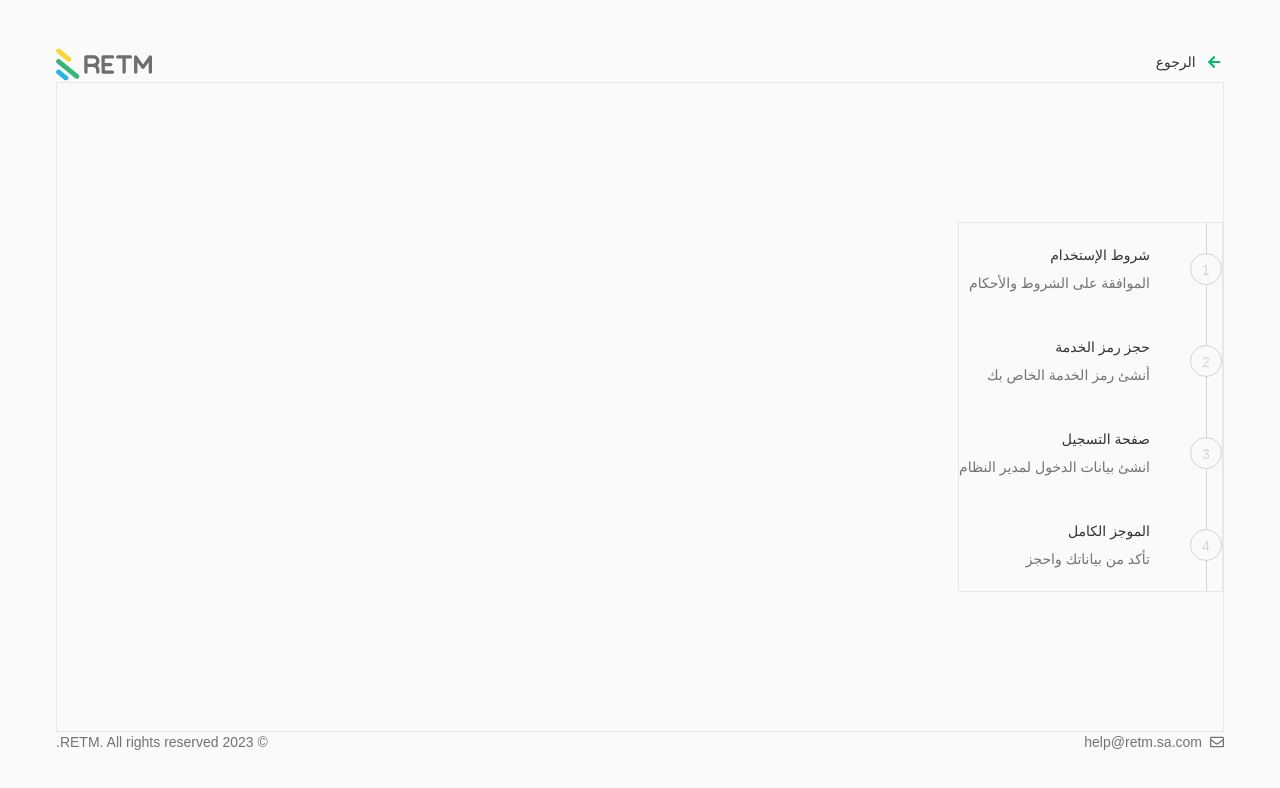
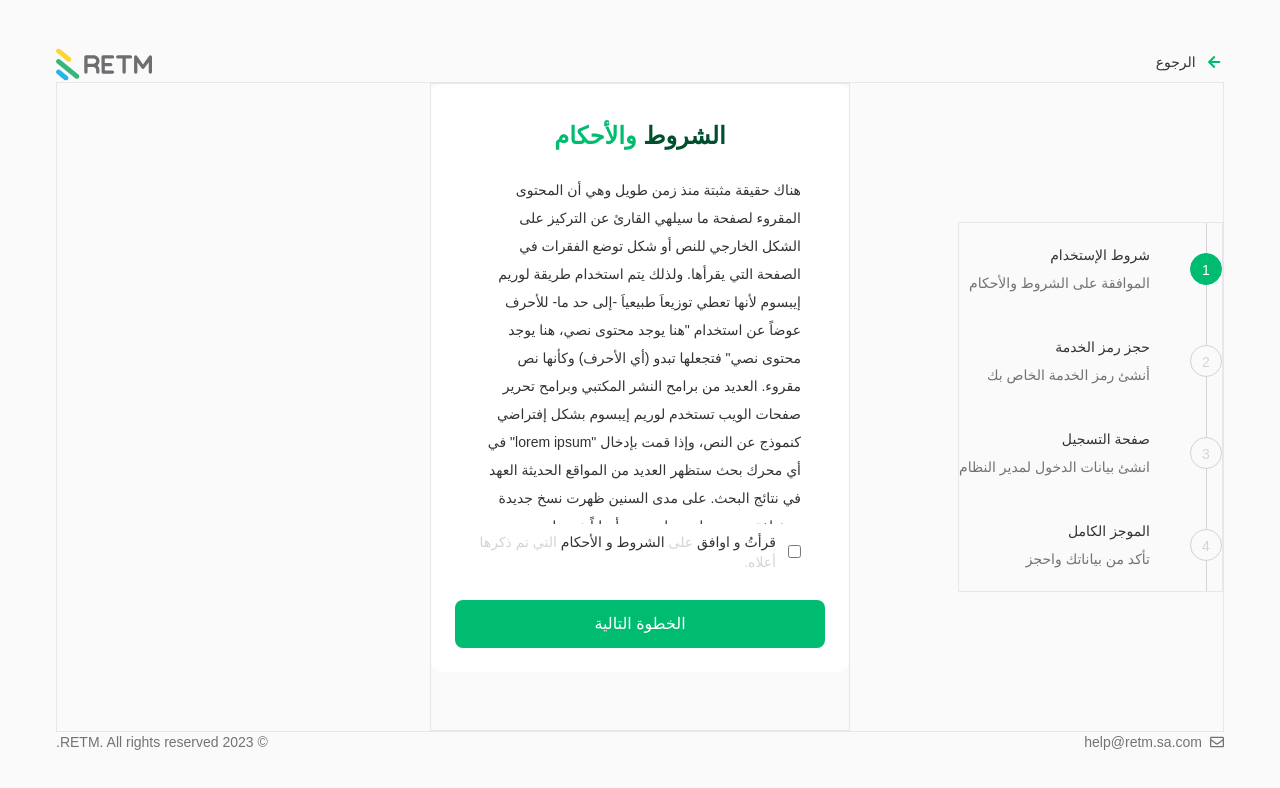
Before and after one commit to devahmedabdo/retm-assessment, an Angular app: page /cloud in a window 1280 px wide. Shown: the top 788 px of the page. Built offline with nearby package versions, Linux system fonts and the light colour scheme; a web font is replaced by a local one.

Commit message:
add first form section and form step logic

```diff
--- a/src/app/views/cloud/cloud.component.html
+++ b/src/app/views/cloud/cloud.component.html
@@ -2,7 +2,8 @@
   <div class=" h-screen ml:px-14 ml:py-12 xs:py-8 xs:px-8 py-[15px] px-[15px] flex flex-col justify-between">
     <div class="flex justify-between">
       <div>
-        <button role="button" class="flex gap-3 rounded items-center hover:bg-darkGrayColor hover:bg-opacity-5 p-1">
+        <button (click)="decrementStep()" role="button"
+          class="flex gap-3 rounded items-center hover:bg-darkGrayColor hover:bg-opacity-5 p-1">
           <fa-icon class="text-lightGreenColor" [icon]="arrow"></fa-icon>
           <span>الرجوع</span>
         </button>
@@ -10,11 +11,10 @@
       <div>
         <img src="../../../assets/Retm Logo.svg" alt="Retm Logo">
       </div>
-
     </div>
     <div class="form-section border relative">
       <div class="form-steps absolute border h-[370px] flex flex-col justify-around top-1/2 -translate-y-1/2">
-        <div *ngFor="let step of steps">
+        <div *ngFor="let step of steps" [ngClass]="{active:formStep == step.number,done:formStep > step.number}">
           <div class="step-number">
             <span>{{step.number}}</span>
             <fa-icon [icon]="check"></fa-icon>
@@ -25,9 +25,54 @@
           </div>
         </div>
       </div>
+      <form [formGroup]="cloudForm" class="border max-w-[420px] h-full mx-auto overflow-hidden relative">
+        <div [ngClass]="{hide:formStep != 1}" class="bg-white p-6 rounded-xl">
+          <div class="two-word" style="font-size: 24px;">
+            الشروط
+            <span>والأحكام</span>
+          </div>
+          <div class="h-[360px] overflow-auto py-3 px-6 text-sm font-light leading-7">
+            <p>
+              هناك حقيقة مثبتة منذ زمن طويل وهي أن المحتوى المقروء لصفحة ما سيلهي القارئ عن التركيز على الشكل الخارجي
+              للنص
+              أو شكل توضع الفقرات في الصفحة التي يقرأها. ولذلك يتم استخدام طريقة لوريم إيبسوم لأنها تعطي توزيعاَ طبيعياَ
+              -إلى حد ما- للأحرف عوضاً عن استخدام "هنا يوجد محتوى نصي، هنا يوجد محتوى نصي" فتجعلها تبدو (أي الأحرف)
+              وكأنها
+              نص مقروء. العديد من برامح النشر المكتبي وبرامح تحرير صفحات الويب تستخدم لوريم إيبسوم بشكل إفتراضي كنموذج
+              عن
+              النص، وإذا قمت بإدخال "lorem ipsum" في أي محرك بحث ستظهر العديد من المواقع الحديثة العهد في نتائج البحث.
+              على
+              مدى السنين ظهرت نسخ جديدة ومختلفة من نص لوريم إيبسوم، أحياناً عن طريق الصدفة، وأحياناً عن عمد كإدخال بعض
+              العبارات الفكاهية إليها الشكلي منذ القرن الخامس عشر عندما قامت مطبعة مجهولة برص مجموعة من الأحرف بشكل
+              عشوائي
+              أخذتها من نص، لتكوّن كتيّب بمثابة دليل أو مرجع شكلي لهذه الأحرف. خمسة قرون من الزمن لم تقضي على هذا النص،
+              بل
+              انه حتى صار مستخدماً وبشكله الأصلي في الطباعة والتنضيد الإلكتروني. انتشر بشكل كبير في ستينيّات هذا القرن
+              مع
+              إصدار رقائق "ليتراسيت" (Letraset) البلاستيكية تحوي مقاطع من هذا النص، وعاد لينتشر مرة أخرى مؤخراَ مع ظهور
+              برامج النشر الإلكتروني مثل "ألدوس بايج مايكر" (Aldus PageMaker) والتي حوت أيضاً على نسخ من نص لوريم
+              إيبسوم.
+
+            </p>
+          </div>
+          <div class=" flex items-center gap-3 px-6 py-2">
+            <input id="agreement" type="checkbox" formControlName="agreement">
+            <label class="font-light" for="agreement">قرأتُ و اوافق
+              <span class="text-vLightGrayColor">على</span><a href="" class="">
+                الشروط و الأحكام </a> <span class="text-vLightGrayColor">
+                التي تم ذكرها أعلاه.</span>
+            </label>
+          </div>
+          <div>
+            <button class="form-button" [disabled]="cloudForm.controls.agreement.invalid"
+              (click)="incrementStep();log()">
+              الخطوة التالية
+            </button>
+          </div>
+        </div>
+      </form>
     </div>
     <div class="text-lightGrayColor flex justify-between text-xs xs:text-sm">
-
       <a href="mailto:help@retm.sa.com" class="flex items-center gap-2">
         <fa-icon [icon]="emailIcon"></fa-icon>
         <span>help@retm.sa.com</span>
--- a/src/app/views/cloud/cloud.component.scss
+++ b/src/app/views/cloud/cloud.component.scss
@@ -40,4 +40,12 @@
       content: "";
     }
   }
+  form {
+    > div {
+      @apply absolute w-full max-h-max flex flex-col duration-300;
+      &.hide {
+        @apply opacity-0 -translate-x-10 -z-10;
+      }
+    }
+  }
 }
--- a/src/app/views/cloud/cloud.component.ts
+++ b/src/app/views/cloud/cloud.component.ts
@@ -1,4 +1,5 @@
 import { Component, OnInit } from '@angular/core';
+import { FormBuilder, Validators } from '@angular/forms';
 import { faEnvelope } from '@fortawesome/free-regular-svg-icons';
 import { faArrowLeft, faCheck } from '@fortawesome/free-solid-svg-icons';
 
@@ -11,6 +12,9 @@ export class CloudComponent implements OnInit {
   arrow = faArrowLeft;
   emailIcon = faEnvelope;
   check = faCheck;
+  //
+  year: number = new Date().getFullYear();
+  //
   steps: any[] = [
     {
       number: 1,
@@ -33,9 +37,24 @@ export class CloudComponent implements OnInit {
       des: 'تأكد من بياناتك واحجز',
     },
   ];
+  //
+
   formStep: number = 1;
-  year: number = new Date().getFullYear();
-  constructor() {}
+  agreement!: boolean;
+
+  cloudForm = this.fb.group({
+    agreement: ['', [Validators.required, Validators.requiredTrue]],
+  });
+  incrementStep() {
+    this.formStep += 1;
+  }
+  decrementStep() {
+    this.formStep -= 1;
+  }
+  log() {
+    console.log(this.cloudForm);
+  }
+  constructor(private fb: FormBuilder) {}
 
   ngOnInit(): void {}
 }
--- a/src/styles.scss
+++ b/src/styles.scss
@@ -62,9 +62,12 @@
 }
 @layer components {
   .two-word {
-    @apply text-darkGreenColor  font-bold text-[32px] xs:text-[40px] leading-[56px];
+    @apply text-darkGreenColor text-center font-bold text-[32px] xs:text-[40px] leading-[56px];
     span {
       @apply text-lightGreenColor;
     }
   }
+  .form-button {
+    @apply bg-lightGreenColor hover:bg-darkGreenColor duration-200 px-6 py-3 w-full text-center text-base text-white rounded-lg mt-5;
+  }
 }
```
Also changed, not shown: src/app/app.module.ts (+7 -8 lines).
